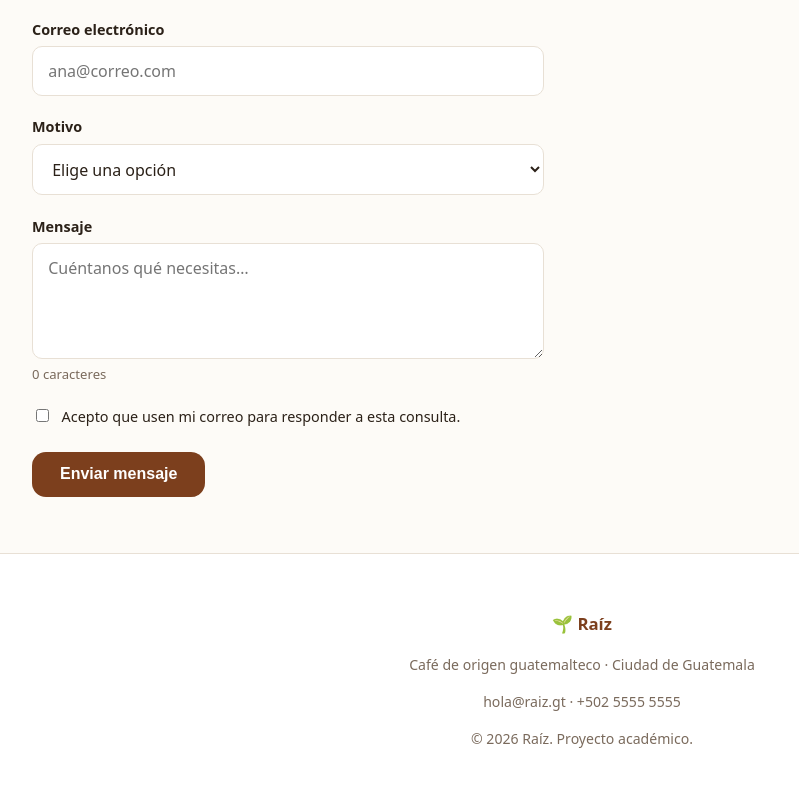
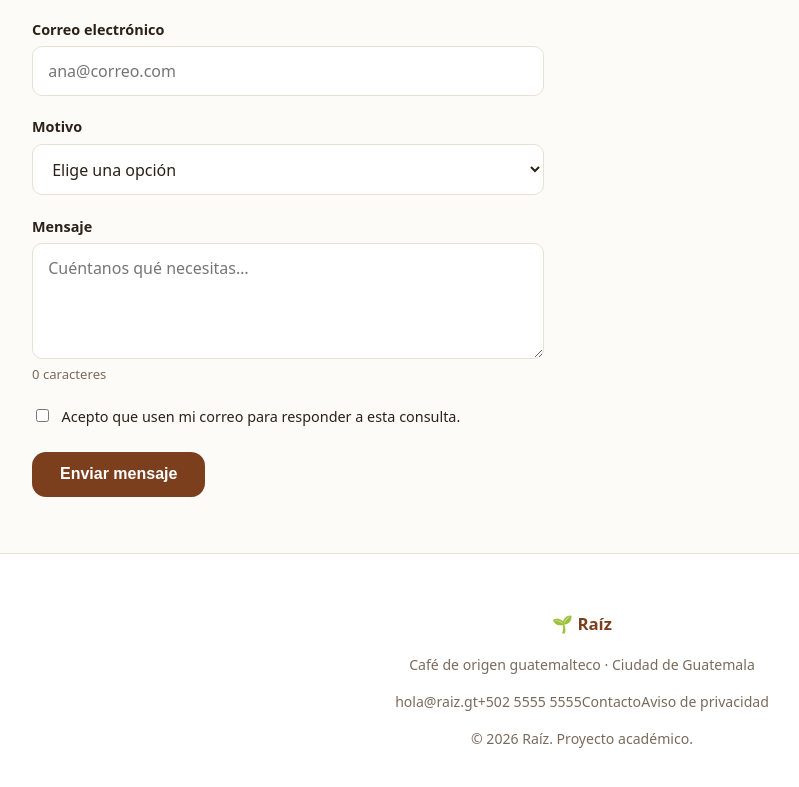
Before and after one commit to PrograCris/raiz-cafe, a React (Vite) app: page /contacto in a window 1280 px wide. Shown: the part 359-1146 px from the top of the page, without its empty margins (58-857 px from the left). Built offline with nearby package versions, Linux system fonts and the light colour scheme.

Commit message:
feat: improve footer with contact and privacy links

```diff
--- a/src/components/SiteFooter.jsx
+++ b/src/components/SiteFooter.jsx
@@ -3,9 +3,18 @@ export default function SiteFooter() {
 
   return (
     <footer className="footer">
-      <p className="footer__marca">🌱 Raíz</p>
-      <p>Café de origen guatemalteco · Ciudad de Guatemala</p>
-      <p>hola@raiz.gt · +502 5555 5555</p>
+      <div className="footer__contenido">
+        <div>
+          <p className="footer__marca">🌱 Raíz</p>
+          <p>Café de origen guatemalteco · Ciudad de Guatemala</p>
+        </div>
+        <div className="footer__enlaces">
+          <a href="mailto:hola@raiz.gt">hola@raiz.gt</a>
+          <a href="tel:+50255555555">+502 5555 5555</a>
+          <a href="/contacto">Contacto</a>
+          <a href="/privacidad">Aviso de privacidad</a>
+        </div>
+      </div>
       <p>© {anio} Raíz. Proyecto académico.</p>
     </footer>
   );
```
